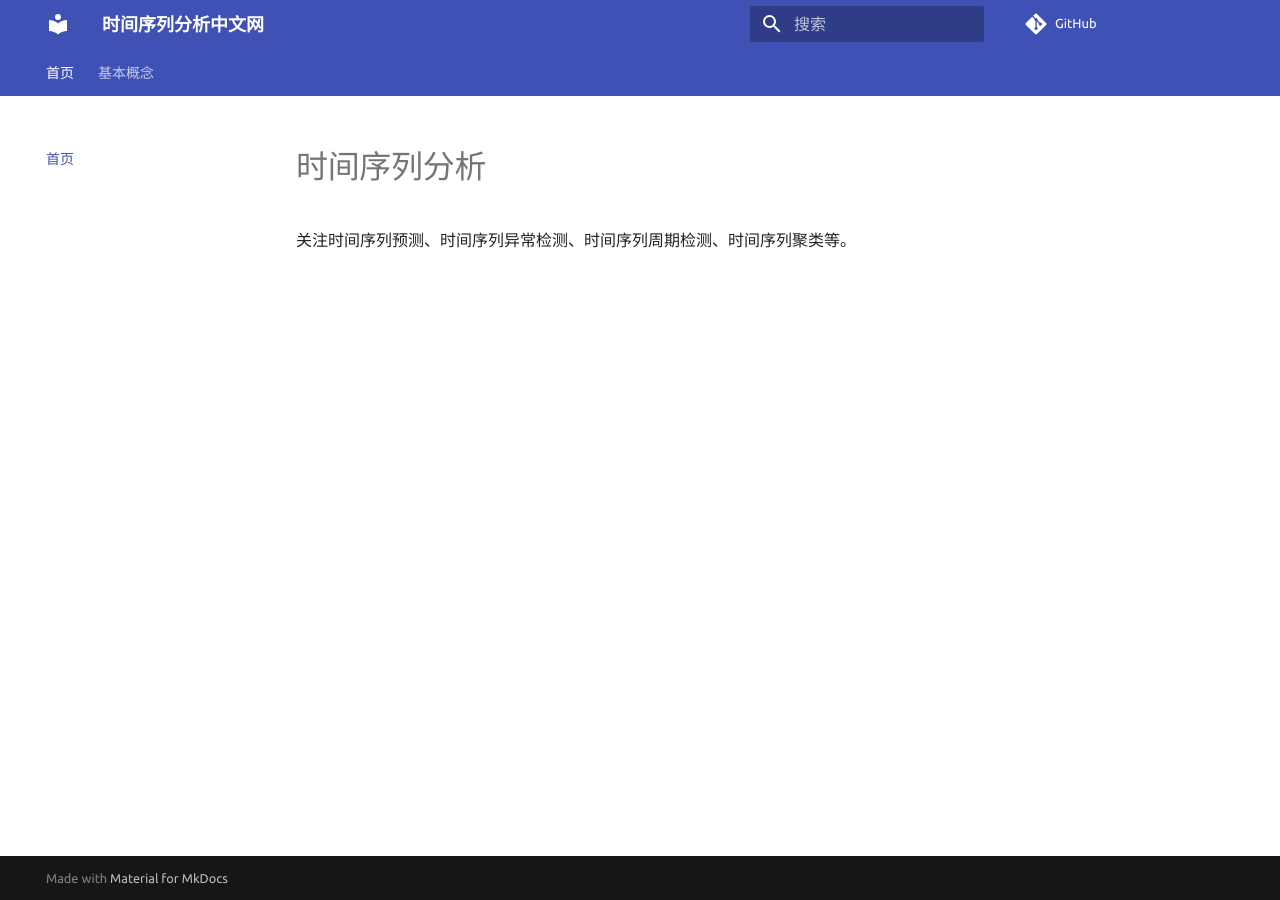
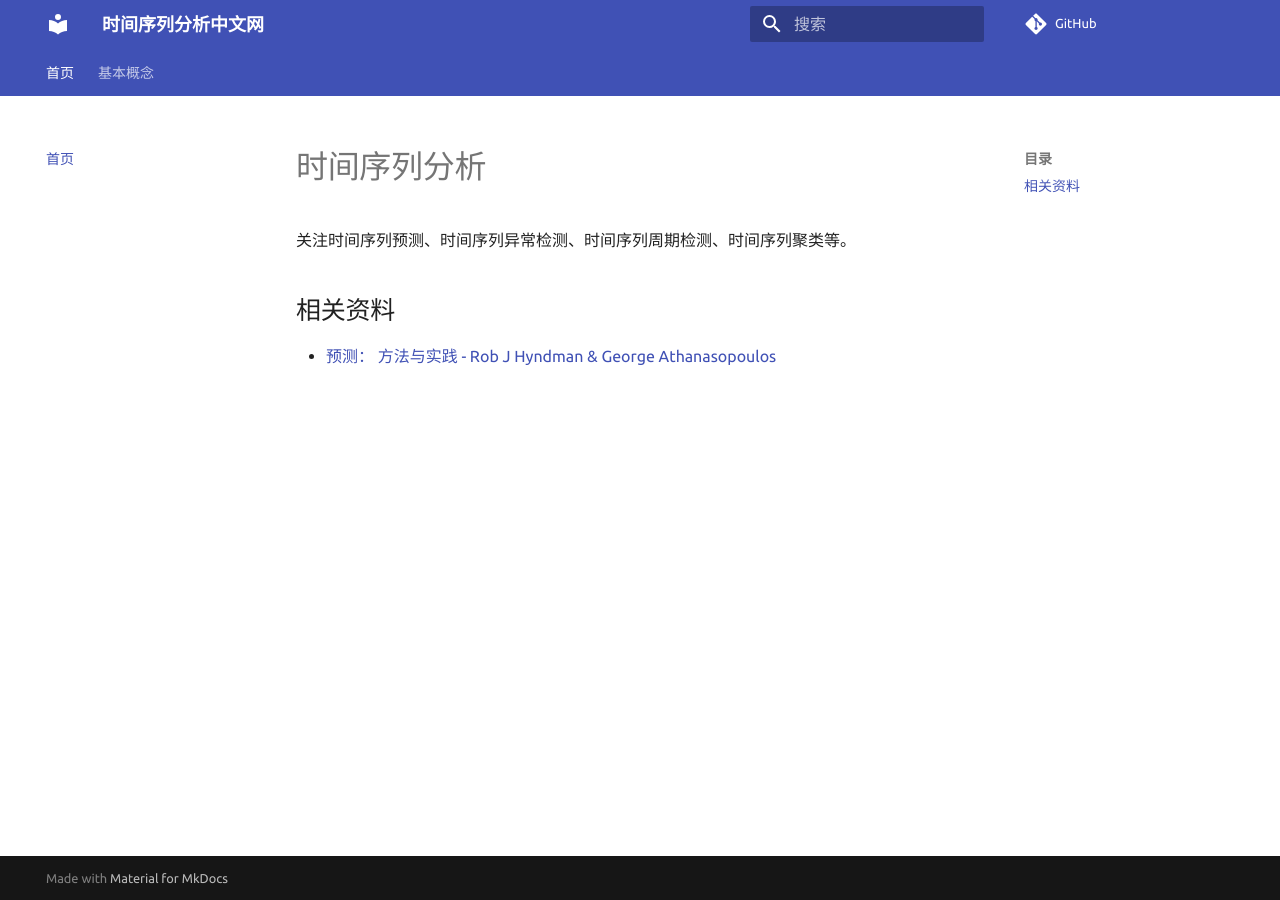
Before and after one commit to thetechstack/timeseries, an MkDocs documentation site: the page built from docs/index.md, in a window 1280 px wide. Built offline with MkDocs 1.6.1 and Material for MkDocs 9.7.7, drawn with Linux system fonts in a browser that asks for light colours; comment, search, counter and statistics services are not loaded.

Commit message:
Update index.md

```diff
--- a/docs/index.md
+++ b/docs/index.md
@@ -1,3 +1,7 @@
 # 时间序列分析
 
 关注时间序列预测、时间序列异常检测、时间序列周期检测、时间序列聚类等。
+
+## 相关资料
+
+* [预测： 方法与实践 - Rob J Hyndman & George Athanasopoulos](https://otexts.com/fppcn/what-can-be-forecast.html){target=_blank}
```
